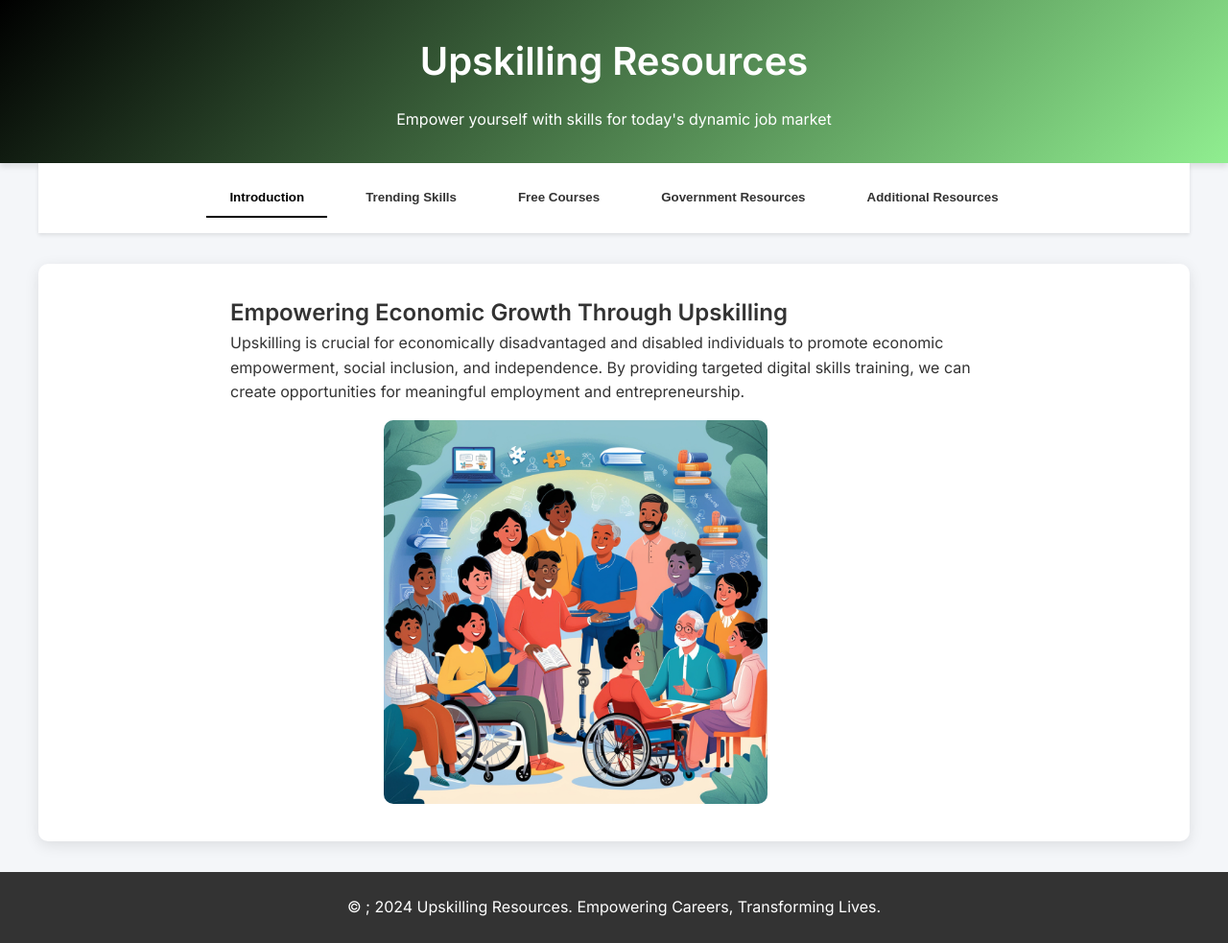
After one commit to thotaDeepika/empower, a Flask app: page /upskill in a window 1280 px wide. The commit adds this page. Shown: the whole page at 96% size. Run offline with Flask 2, Linux system fonts and the light colour scheme.

Commit message:
commit deepika part

```diff
--- a/app.py
+++ b/app.py
@@ -30,6 +30,9 @@ class Job(db.Model):
 @app.route('/')
 def index():
     return render_template('index.html')
+@app.route('/upskill')
+def upskill():
+    return render_template('upskill.html')
 
 # About route
 @app.route('/about')
--- a/templates/index.html
+++ b/templates/index.html
@@ -235,7 +235,7 @@
         <!-- User Profile Section -->
         <section id="profile">
             <div class="profile-card">
-                <img src="download.png" alt="User Profile Picture" width="120" height="120">
+                <img src="download.jpg" alt="User Profile Picture" width="120" height="120">
                 <h2>User Name</h2>
                 <p>Welcome to your personal dashboard! Update your profile and explore available opportunities.</p>
                 <button onclick="window.location.href='#edit-profile';" aria-label="Edit your profile">Edit Profile</button>
@@ -246,7 +246,7 @@
         <section id="features" class="feature-buttons">
             <a href="/job" aria-label="Post a job or opportunity">Post job opportunities(for organisations only)</a>
             <a href="#get-hired" aria-label="Explore job opportunities">Get Hired</a>
-            <a href="#upskill" aria-label="Learn new skills to enhance your career">Upskill</a>
+            <a href="/upskill" aria-label="Learn new skills to enhance your career">Upskill</a>
         </section>
     </main>
 
--- /dev/null
+++ b/templates/upskill.html
@@ -0,0 +1,297 @@
+<!DOCTYPE html>
+<html lang="en">
+
+<head>
+    <meta charset="UTF-8">
+    <meta name="viewport" content="width=device-width, initial-scale=1.0">
+    <title>Upskilling Resources | Empower Your Career</title>
+    <link href="https://fonts.googleapis.com/css2?family=Inter:wght@300;400;600&display=swap" rel="stylesheet">
+    <style>
+        :root {
+            --primary-color:black;
+            --secondary-color: lightgreen;
+            --background-light: #f4f6f9;
+            --text-dark: #333;
+            --transition-speed: 0.3s;
+        }
+
+        * {
+            margin: 0;
+            padding: 0;
+            box-sizing: border-box;
+        }
+
+        body {
+            font-family: 'Inter', sans-serif;
+            line-height: 1.6;
+            color: var(--text-dark);
+            background-color: var(--background-light);
+        }
+
+        .container {
+            max-width: 1200px;
+            margin: 0 auto;
+            padding: 0 200px;
+        }
+
+        header {
+            background: linear-gradient(135deg, var(--primary-color), var(--secondary-color));
+            color: white;
+            text-align: center;
+            padding: 2rem 0;
+            box-shadow: 0 4px 6px rgba(0, 0, 0, 0.1);
+        }
+
+        header h1 {
+            font-size: 2.5rem;
+            margin-bottom: 1rem;
+        }
+
+        .nav-tabs {
+            display: flex;
+            justify-content: center;
+            background-color: white;
+            box-shadow: 0 2px 4px rgba(0, 0, 0, 0.1);
+            padding: 1rem;
+        }
+
+        .nav-tabs button {
+            background: none;
+            border: none;
+            padding: 0.75rem 1.5rem;
+            margin: 0 0.5rem;
+            cursor: pointer;
+            font-weight: 600;
+            color: var(--text-dark);
+            border-bottom: 2px solid transparent;
+            transition: var(--transition-speed);
+        }
+
+        .nav-tabs button:hover,
+        .nav-tabs button.active {
+            color: var(--primary-color);
+            border-bottom-color: var(--primary-color);
+        }
+
+        #content {
+            background-color: white;
+            border-radius: 10px;
+            box-shadow: 0 4px 15px rgba(0, 0, 0, 0.1);
+            margin: 2rem auto;
+            padding: 2rem;
+            display: flex;
+            flex-direction: column;
+            align-items: center;
+            min-height: calc(100vh-200px);
+        }
+
+        .section {
+            display: none;
+            width: 100%;
+            max-width: 800px;
+
+
+        }
+
+        .section.active {
+            display: block;
+            animation: fadeIn 0.5s ease;
+        }
+
+        @keyframes fadeIn {
+            from {
+                opacity: 0;
+            }
+
+            to {
+                opacity: 1;
+            }
+        }
+
+        .card-grid {
+            display: grid;
+            grid-template-columns: repeat(auto-fit, minmax(250px, 1fr));
+            gap: 1.5rem;
+        }
+
+        .card {
+            background-color: var(--background-light);
+            border-radius: 10px;
+            padding: 1.5rem;
+            text-align: center;
+            transition: var(--transition-speed);
+            box-shadow: 0 4px 10px rgba(0, 0, 0, 0.05);
+        }
+
+        .card:hover {
+            transform: translateY(-10px);
+            box-shadow: 0 6px 15px rgba(0, 0, 0, 0.1);
+        }
+
+        .btn {
+            display: inlifne-block;
+            background: linear-gradient(135deg, var(--primary-color), var(--secondary-color));
+            color: white;
+            border: none;
+            padding: 0.75rem 1.5rem;
+            border-radius: 5px;
+            cursor: pointer;
+            transition: var(--transition-speed);
+        }
+
+        .btn:hover {
+            opacity: 0.9;
+            transform: scale(1.05);
+        }
+
+        .skill-list {
+            list-style-type: none;
+        }
+
+        .skill-list li {
+            background-color: var(--background-light);
+            margin-bottom: 1rem;
+            padding: 1rem;
+            border-radius: 8px;
+            transition: var(--transition-speed);
+        }
+
+        .skill-list li:hover {
+            background-color: #e9ecef;
+        }
+
+        footer {
+            background-color: var(--text-dark);
+            color: white;
+            text-align: center;
+            padding: 1.5rem 0;
+        }
+
+        @media screen and (max-width: 768px) {
+            .nav-tabs {
+                flex-direction: column;
+            }
+
+            .nav-tabs button {
+                margin: 0.5rem 0;
+            }
+        }
+    </style>
+</head>
+<body>
+    <header>
+        <div class="container">
+            <h1>Upskilling Resources</h1>
+            <p>Empower yourself with skills for today's dynamic job market</p>
+        </div>
+    </header>
+
+    <nav class="nav-tabs container">
+        <button onclick="switchSection('intro')" class="active">Introduction</button>
+        <button onclick="switchSection('trending')">Trending Skills</button>
+        <button onclick="switchSection('courses')">Free Courses</button>
+        <button onclick="switchSection('government')">Government Resources</button>
+        <button onclick="switchSection('additional')">Additional Resources</button>
+    </nav>
+
+    <main id="content" class="container">
+        <section id="intro" class="section active">
+            <h2>Empowering Economic Growth Through Upskilling</h2>
+            <p>Upskilling is crucial for economically disadvantaged and disabled individuals to promote economic empowerment, social inclusion, and independence. By providing targeted digital skills training, we can create opportunities for meaningful employment and entrepreneurship.</p>
+            <img src="im.jpg" alt="Upskilling and Career Development" style="width:50%; border-radius:10px; margin-top:1rem;margin-left: 160px;">
+        </section>
+
+        <section id="trending" class="section">
+            <h2>Trending Skills in 2024</h2>
+            <ul class="skill-list">
+                <li>
+                    <strong>Data Science</strong>
+                    <p>Master data analysis, machine learning, and predictive modeling techniques.</p>
+                    <p>.</p>
+                    <a href="#" class="btn">Explore Courses</a>
+                </li>
+                <li>
+                    <strong>Digital Marketing</strong>
+                    <p>Learn advanced SEO, social media strategy, and content marketing.</p>
+                    <p>.</p>
+                    <a href="#" class="btn">Explore Courses</a>
+                </li>
+                <li>
+                    <strong>Cloud Computing</strong>
+                    <p>Develop expertise in AWS, Azure, and cloud infrastructure management.</p>
+                    <p>.</p>
+                    <a href="#" class="btn">Explore Courses</a>
+                </li>
+            </ul>
+        </section>
+
+        <section id="courses" class="section">
+            <h2>Free Online Courses</h2>
+            <div class="card-grid">
+                <div class="card">
+                    <h3>Web Development</h3>
+                    <p>Comprehensive full-stack development training</p>
+                    <button class="btn">Enroll Now</button>
+                </div>
+                <div class="card">
+                    <h3>Digital Marketing</h3>
+                    <p>Advanced marketing strategies and techniques</p>
+                    <button class="btn">Enroll Now</button>
+                </div>
+                <div class="card">
+                    <h3>Data Science</h3>
+                    <p>Python, machine learning, and data analysis</p>
+                    <button class="btn">Enroll Now</button>
+                </div>
+                <div class="card">
+                    <h3>Soft Skills</h3>
+                    <p>Communication and leadership development</p>
+                    <button class="btn">Enroll Now</button>
+                </div>
+            </div>
+        </section>
+
+        <section id="government" class="section">
+            <h2>Government Skill Development Initiatives</h2>
+            <ul class="skill-list">
+                <li>Skill India - National skill development and employment program</li>
+                <li>PMKVY - Skill training for youth employability</li>
+                <li>NSDC - Supporting skill development across sectors</li>
+                <li>Digital India - Transforming digital literacy nationwide</li>
+            </ul>
+        </section>
+
+        <section id="additional" class="section">
+            <h2>Additional Career Resources</h2>
+            <ul class="skill-list">
+                <li>Career guidance articles and webinars</li>
+                <li>Accessibility resources for diverse learners</li>
+                <li>Professional networking opportunities</li>
+                <li>Success stories and mentorship programs</li>
+            </ul>
+        </section>
+    </main>
+
+    <footer>
+        <div class="container">
+            <p>&copy ; 2024 Upskilling Resources. Empowering Careers, Transforming Lives.</p>
+        </div>
+    </footer>
+
+    <script>
+        function switchSection(sectionId) {
+            // Remove active class from all sections and buttons
+            document.querySelectorAll('.section').forEach(section => {
+                section.classList.remove('active');
+            });
+            document.querySelectorAll('.nav-tabs button').forEach(button => {
+                button.classList.remove('active');
+            });
+
+            // Add active class to selected section and button
+            document.getElementById(sectionId).classList.add('active');
+            document.querySelector(`.nav-tabs button[onclick*="${sectionId}"]`).classList.add('active');
+        }
+    </script>
+</body>
+</html>
```
Also changed, not shown: templates/im.jpg (added).
